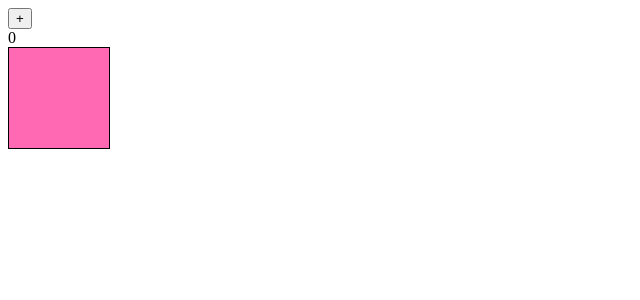
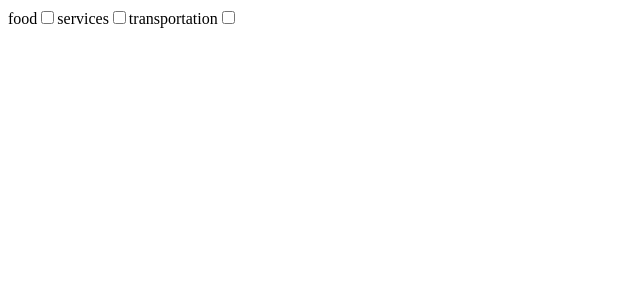
Before and after one commit to mrbartrns/react-class, a React app: page / in a window 1280 px wide. Shown: the top 300 px of the page, without its empty margins (0-640 px from the left). Built offline with nearby package versions, Linux system fonts and the light colour scheme.

Commit message:
feat: practice useCallback

```diff
--- a/src/App.tsx
+++ b/src/App.tsx
@@ -1,14 +1,32 @@
-import { useState, useCallback } from 'react';
-import Box from '@components/Box';
+import React, { useState, useCallback } from 'react';
+import Checkbox from '@components/Checkbox';
 
 function App(): JSX.Element {
-  const [value, setValue] = useState(0);
-  const plus = useCallback(() => setValue((prev) => prev + 1), []);
+  const [foodOn, setFoodOn] = useState(false);
+  const [servicesOn, setServicesOn] = useState(false);
+  const [transportationOn, setTransportationOn] = useState(false);
+  const foodChange = useCallback(
+    (e: React.ChangeEvent<HTMLInputElement>) => setFoodOn(e.target.checked),
+    [],
+  );
+  const servicesChange = useCallback(
+    (e: React.ChangeEvent<HTMLInputElement>) => setServicesOn(e.target.checked),
+    [],
+  );
+  const transportationChange = useCallback(
+    (e: React.ChangeEvent<HTMLInputElement>) =>
+      setTransportationOn(e.target.checked),
+    [],
+  );
   return (
     <div className="App">
-      <button onClick={plus}>+</button>
-      <div>{value}</div>
-      <Box />
+      <Checkbox label="food" on={foodOn} onChange={foodChange} />
+      <Checkbox label="services" on={servicesOn} onChange={servicesChange} />
+      <Checkbox
+        label="transportation"
+        on={transportationOn}
+        onChange={transportationChange}
+      />
     </div>
   );
 }
--- /dev/null
+++ b/src/components/Checkbox/index.tsx
@@ -0,0 +1,19 @@
+import React from 'react';
+
+interface ICheckbox {
+  label?: string;
+  on?: boolean;
+  onChange?: (e: React.ChangeEvent<HTMLInputElement>) => void;
+}
+
+const Checkbox = ({ label, on, onChange }: ICheckbox): JSX.Element => {
+  console.log(label, on);
+  return (
+    <label>
+      {label}
+      <input type="checkbox" defaultChecked={on} onChange={onChange} />
+    </label>
+  );
+};
+
+export default React.memo(Checkbox);
```
